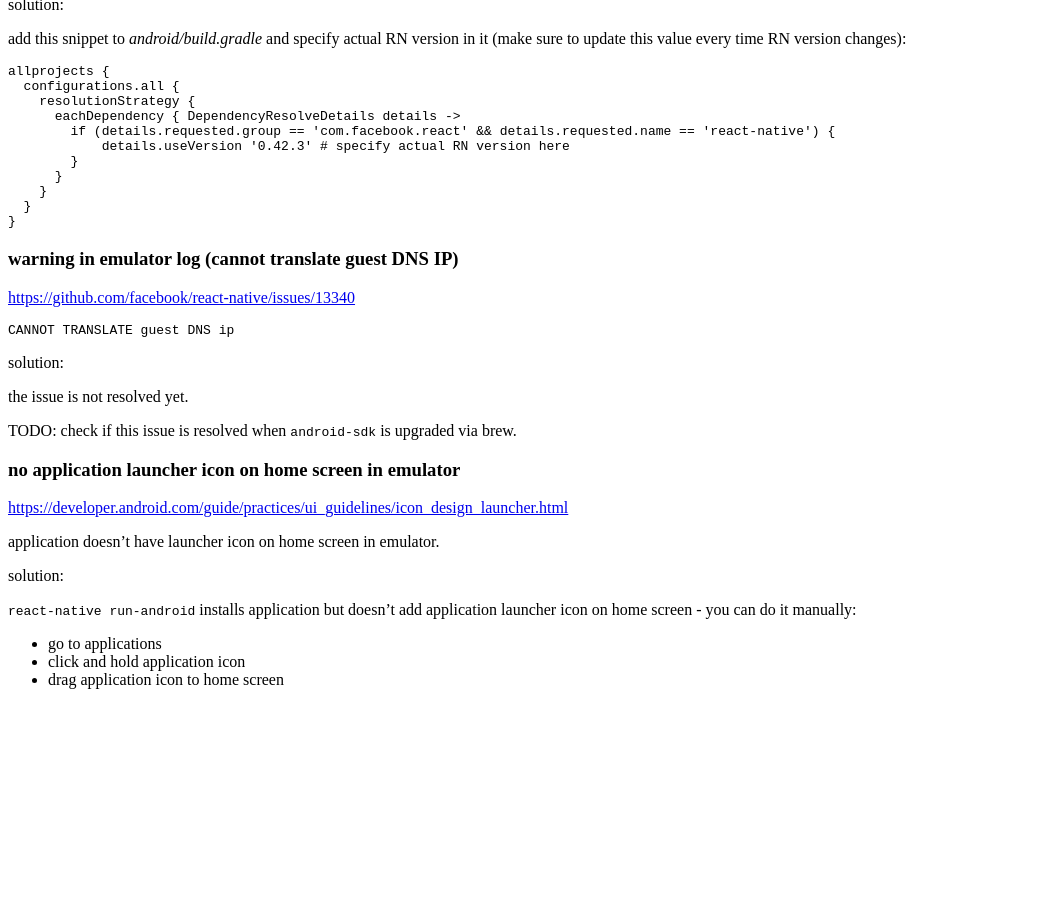
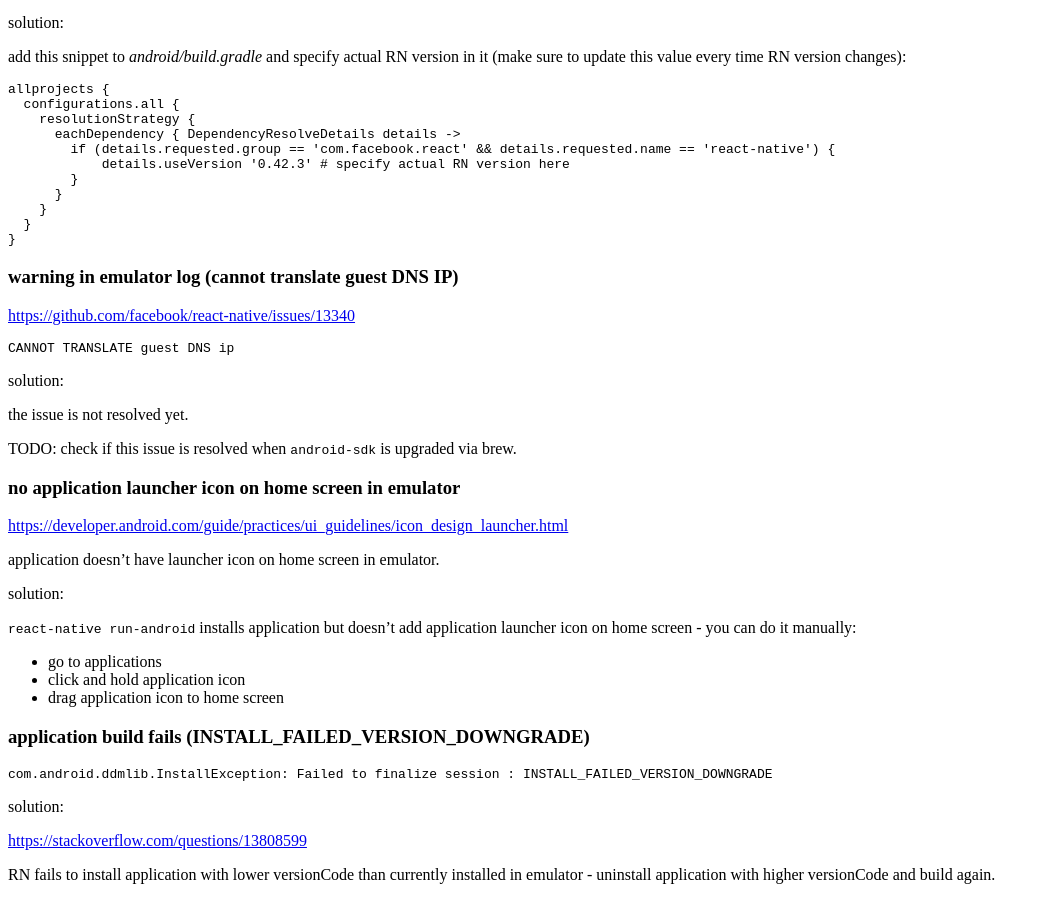
Before and after one commit to tap349/tap349.github.io, a Jekyll site: the page built from _posts/2017-05-24-react-native-android.md, in a window 1280 px wide and 900 px high, scrolled down 8994 px. Shown: the whole window, without its empty margins (0-1050 px from the left). Built offline with Jekyll 4.4.1, drawn with Linux system fonts in a browser that asks for light colours; before the commit the page ends 9699 px from its top, so only the background shows below that; some of the changed text lies outside the part shown.

Commit message:
update 2017-06-27_20:00:27

````diff
--- a/_posts/2017-05-24-react-native-android.md
+++ b/_posts/2017-05-24-react-native-android.md
@@ -627,3 +627,16 @@
 - go to applications
 - click and hold application icon
 - drag application icon to home screen
+
+### application build fails (INSTALL_FAILED_VERSION_DOWNGRADE)
+
+```sh
+com.android.ddmlib.InstallException: Failed to finalize session : INSTALL_FAILED_VERSION_DOWNGRADE
+```
+
+solution:
+
+<https://stackoverflow.com/questions/13808599>
+
+RN fails to install application with lower versionCode than currently installed
+in emulator - uninstall application with higher versionCode and build again.
````
